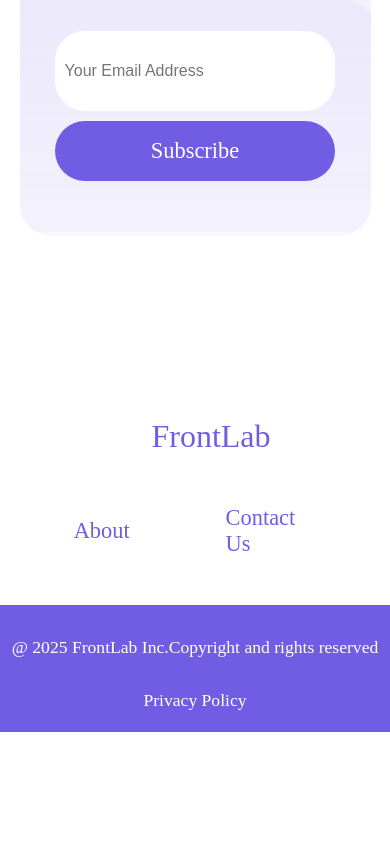
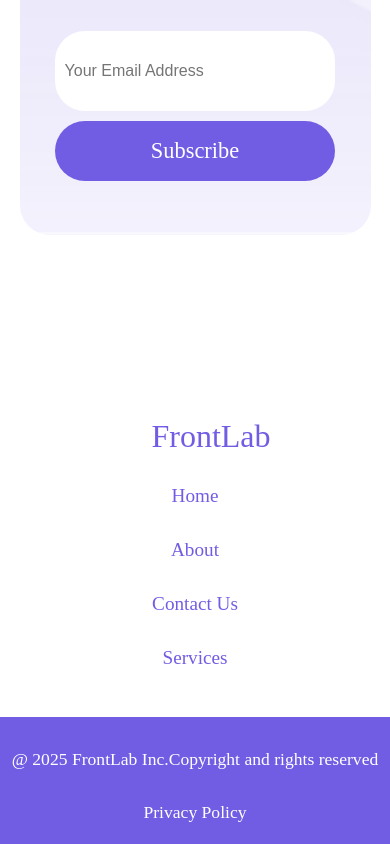
Before and after one commit to Jawad-Mahmud/Iqronix, a React (Vite) app: page /Iqronix/about in a window 390 px wide. Shown: the part 5270-6114 px from the top of the page. Before the commit the page ends 6002 px from the top, so only its background shows below. Built offline with nearby package versions, Linux system fonts and the light colour scheme; some icons are missing.

Commit message:
footer edited

```diff
--- a/src/styles/About.css
+++ b/src/styles/About.css
@@ -190,7 +190,7 @@
 
 
 
-@media (max-width: 850px) {
+@media (max-width: 768px) {
   .container-4 {
     grid-template-columns: 1fr;
 
--- a/src/styles/Footer.css
+++ b/src/styles/Footer.css
@@ -19,7 +19,7 @@
     gap: 6rem;
     font-size:1.4rem;
     text-decoration: none;
-
+    height: auto;
 }
 .link{
     text-decoration: none;
@@ -43,3 +43,12 @@
     margin-bottom: 5px;
 
 }
+
+@media (max-width: 600px) {
+    .footer-s-navbar-links {
+        flex-direction: column;
+        gap: 2rem; /* smaller gap for mobile */
+        margin-top: 30px; /* optional: adjust margin for better look */
+        font-size: 1.2rem; /* optional: slightly smaller font */
+    }
+}
```
